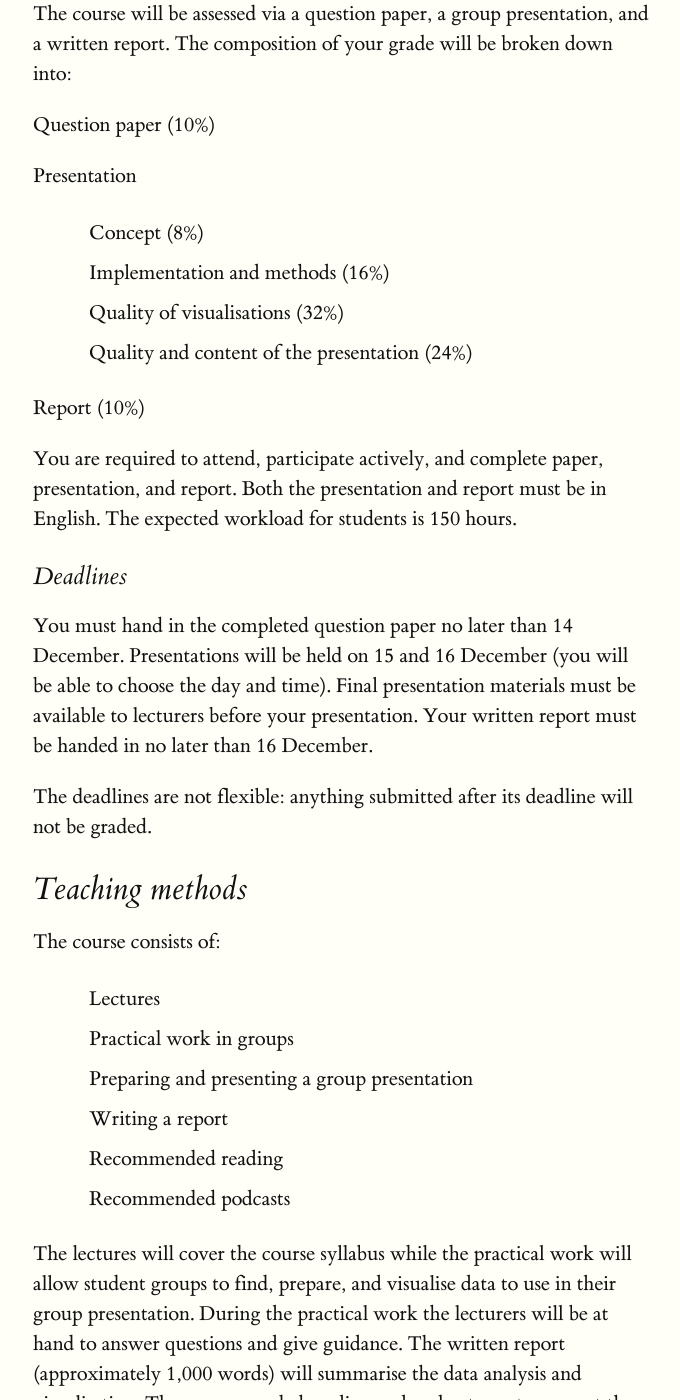
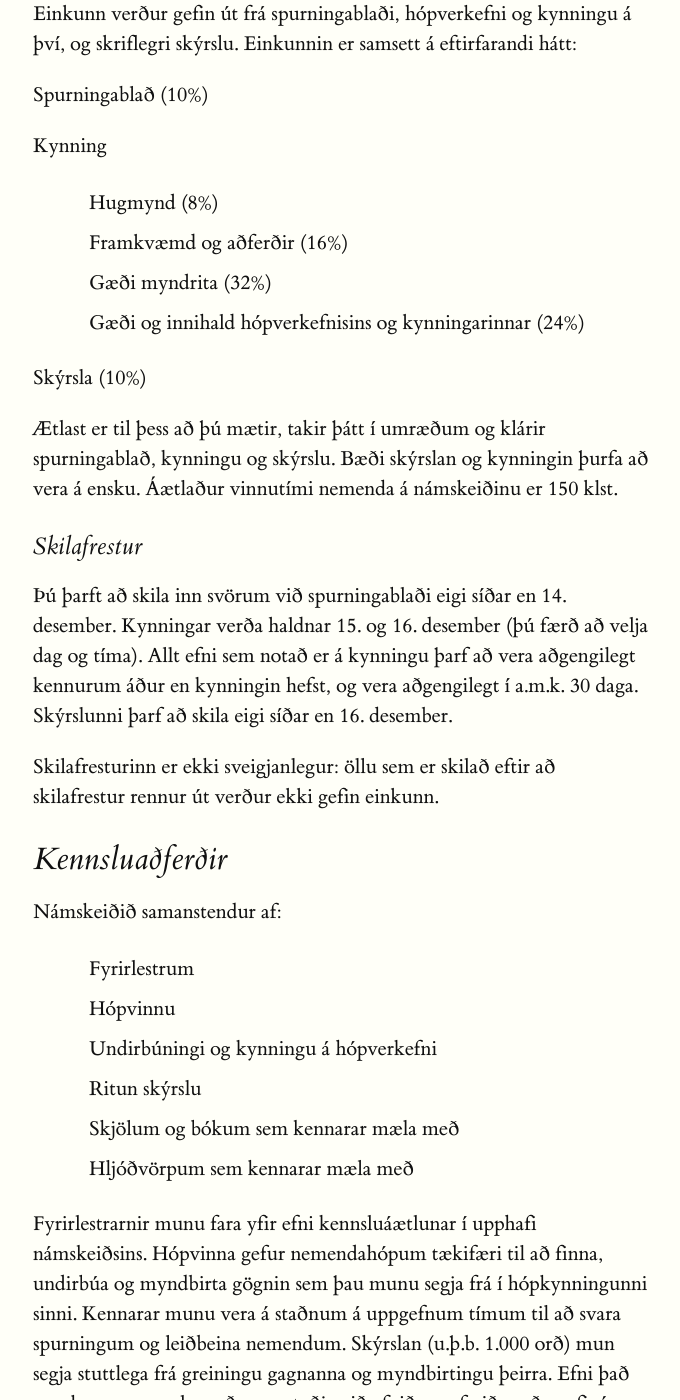
Before and after one commit to flother/data-acq-viz, a Jekyll site: the page built from icelandic.md, in a window 1280 px wide and 1400 px high, scrolled down 3092 px. Shown: the whole window, without its empty margins (127-807 px from the left). Built offline with Jekyll 4.4.1, drawn with Linux system fonts in a browser that asks for light colours; some of the changed text lies outside the part shown.

Commit message:
Translation completed.

```diff
--- a/icelandic.md
+++ b/icelandic.md
@@ -81,53 +81,45 @@ Að lokum er þessari þekkingu beitt til að smíða kynningu sem byggir á gö
 * Gagnaveitur
 * Tól
 
-## Course assessment
+## Námsmat
 
-The course will be assessed via a question paper, a group presentation, and a
-written report. The composition of your grade will be broken down into:
+Einkunn verður gefin út frá spurningablaði, hópverkefni og kynningu á því, og skriflegri skýrslu. Einkunnin er samsett á eftirfarandi hátt:
 
-Question paper (10%)
+Spurningablað (10%)
 
-Presentation
+Kynning
 
-  * Concept (8%)
-  * Implementation and methods (16%)
-  * Quality of visualisations (32%)
-  * Quality and content of the presentation (24%)
+  * Hugmynd (8%)
+  * Framkvæmd og aðferðir (16%)
+  * Gæði myndrita (32%)
+  * Gæði og innihald hópverkefnisins og kynningarinnar (24%)
 
-Report (10%)
+Skýrsla (10%)
 
-You are required to attend, participate actively, and complete paper,
-presentation, and report. Both the presentation and report must be in English.
-The expected workload for students is 150 hours.
+Ætlast er til þess að þú mætir, takir þátt í umræðum og klárir spurningablað, kynningu og skýrslu. Bæði skýrslan og kynningin þurfa að vera á ensku. Áætlaður vinnutími nemenda á námskeiðinu er 150 klst.
 
-### Deadlines
+### Skilafrestur
 
-You must hand in the completed question paper no later than 14 December.
-Presentations will be held on 15 and 16 December (you will be able to choose
-the day and time). Final presentation materials must be available to lecturers
-before your presentation. Your written report must be handed in no later than
-16 December.
+Þú þarft að skila inn svörum við spurningablaði eigi síðar en 14. desember.
+Kynningar verða haldnar 15. og 16. desember (þú færð að velja dag og tíma).
+Allt efni sem notað er á kynningu þarf að vera aðgengilegt kennurum áður en kynningin hefst, og vera aðgengilegt í a.m.k. 30 daga. Skýrslunni þarf að skila eigi síðar en 16. desember.
 
-The deadlines are not flexible: anything submitted after its deadline will not
-be graded.
+Skilafresturinn er ekki sveigjanlegur: öllu sem er skilað eftir að skilafrestur rennur út verður ekki gefin einkunn.
 
+## Kennsluaðferðir
 
-## Teaching methods
+Námskeiðið samanstendur af:
 
-The course consists of:
+* Fyrirlestrum
+* Hópvinnu
+* Undirbúningi og kynningu á hópverkefni
+* Ritun skýrslu
+* Skjölum og bókum sem kennarar mæla með
+* Hljóðvörpum sem kennarar mæla með
 
-* Lectures
-* Practical work in groups
-* Preparing and presenting a group presentation
-* Writing a report
-* Recommended reading
-* Recommended podcasts
+Fyrirlestrarnir munu fara yfir efni kennsluáætlunar í upphafi námskeiðsins. Hópvinna gefur nemendahópum tækifæri til að finna, undirbúa og myndbirta gögnin sem þau munu segja frá í hópkynningunni sinni. Kennarar munu vera á staðnum á uppgefnum tímum til að svara spurningum og leiðbeina nemendum. Skýrslan (u.þ.b. 1.000 orð) mun segja stuttlega frá greiningu gagnanna og myndbirtingu þeirra. Efni það sem kennarar mæla með mun styðja við efnið sem farið verður yfir í fyrirlestrunum.
 
-The lectures will cover the course syllabus while the practical work will allow student groups to find, prepare, and visualise data to use in their group presentation. During the practical work the lecturers will be at hand to answer questions and give guidance. The written report (approximately 1,000 words) will summarise the data analysis and visualisation. The recommended reading and podcasts are to support the concepts covered in the lectures.
-
-
-## Books and podcasts
+## Bækur og hljóðvörp
 
 <label for="mn-bookcopy" class="margin-toggle">&#8853;</label>
 <input type="checkbox" id="mn-bookcopy" class="margin-toggle"/>
```
Also changed, not shown: other parts of icelandic.md (+2 -2 lines).
